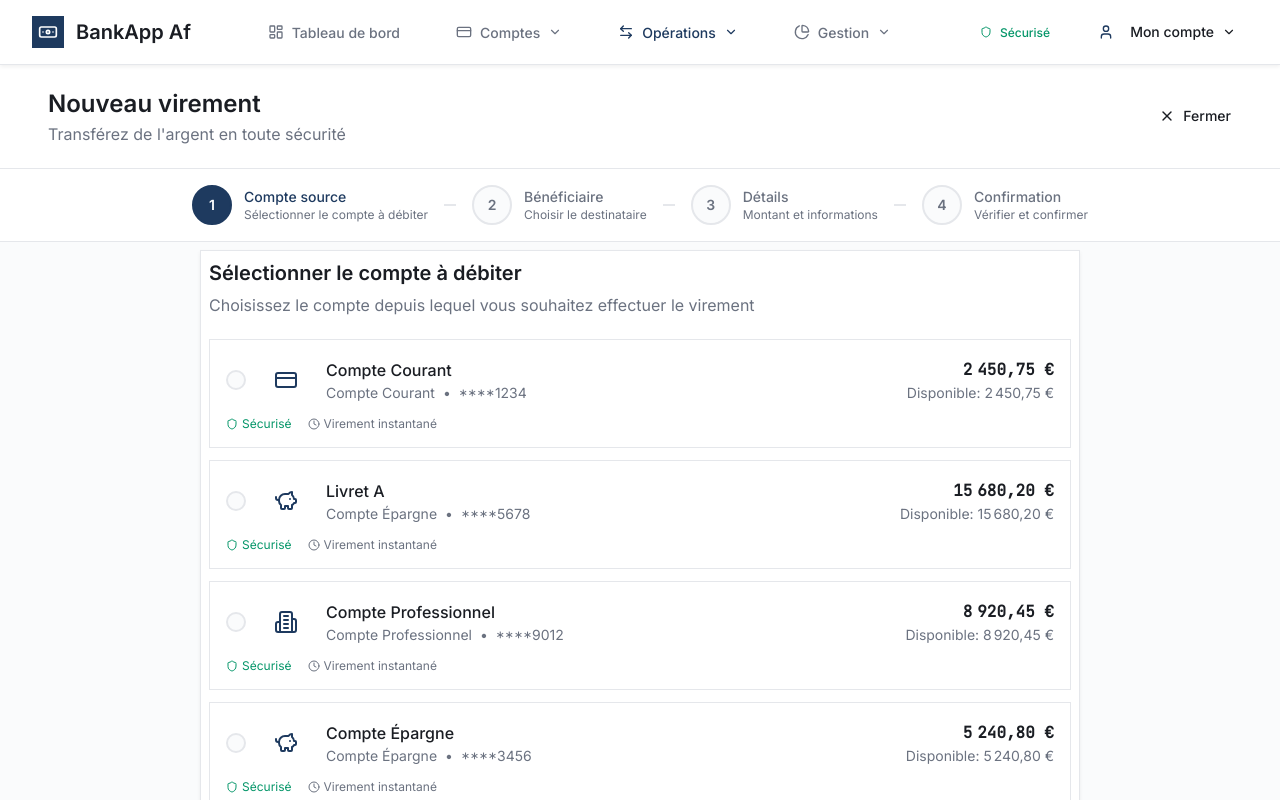
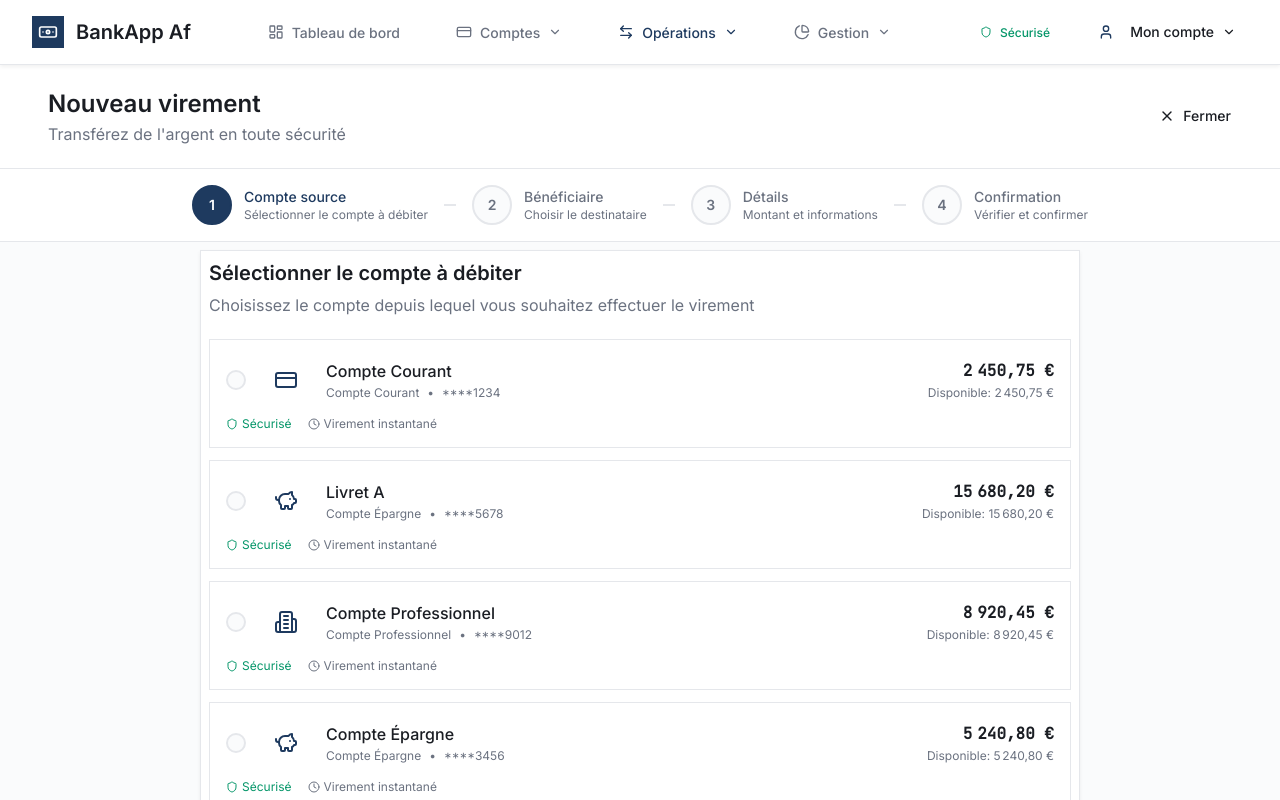
Before and after one commit to BEREKOUTOU/BankApp, a React (Vite) app: page /BankApp/transfer-money in a window 1280 px wide. Shown: the top 800 px of the page. Built offline with nearby package versions, Linux system fonts and the light colour scheme; sample sign-in values are in the browser's storage.

Commit message:
`Update AccountSelection.jsx: change text size from text-sm to text-xs`

```diff
--- a/src/pages/transfer-money/components/AccountSelection.jsx
+++ b/src/pages/transfer-money/components/AccountSelection.jsx
@@ -126,7 +126,7 @@
                   </div>
                 </div>
 
-                <div className="flex items-center justify-between text-sm">
+                <div className="flex items-center justify-between text-xs">
                   <div className="flex items-center space-x-2 text-muted-foreground">
                     <span>{getAccountTypeLabel(account?.type)}</span>
                     <span>•</span>
```
